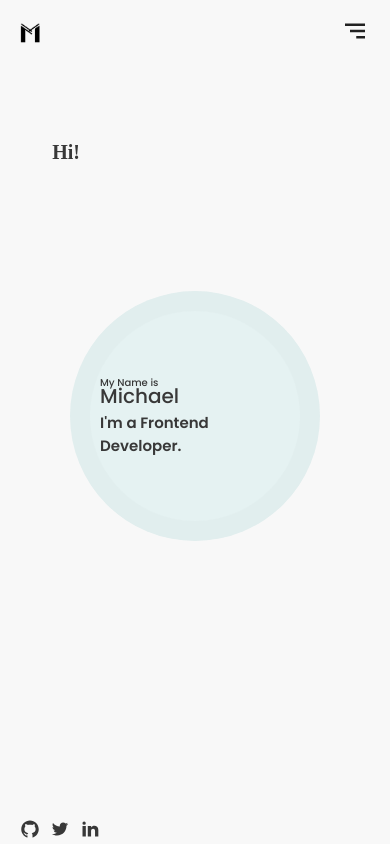
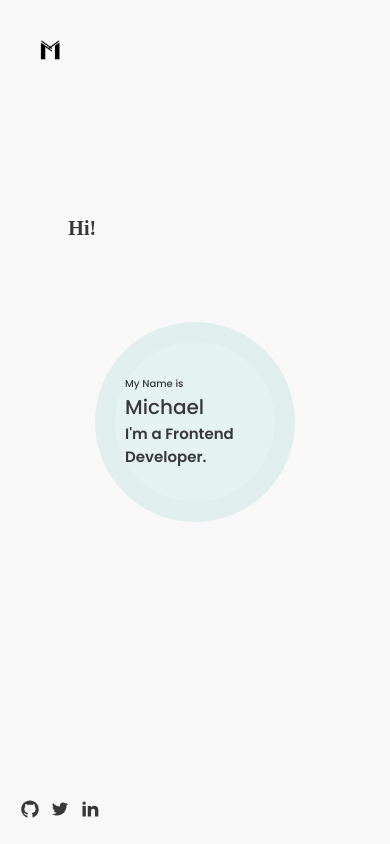
Before and after one commit to Michicko/michky, a React (Create React App) app in the folder client/: page / in a window 390 px wide. Shown: the top 844 px of the page. Built offline with nearby package versions, Linux system fonts and the light colour scheme.

Commit message:
cleaned up and removed nav-menu

```diff
--- a/client/src/components/Header.js
+++ b/client/src/components/Header.js
@@ -1,24 +1,26 @@
 import SocialIcons from "./SocialIcons"
-
+import logo from "../assets/images/logo.png";
 
 const Header = () => {
   return (
 		<div className='header'>
+			{/* logo */}
+			<img src={logo} alt='Michky logo' className='header-logo' />
 			<div className='header-content'>
-        <h1 className="primary-heading header-heading">Hi!</h1>
+				<h1 className='primary-heading header-heading'>Hi!</h1>
 				<div className='header-circle'>
 					<div className='header-outer-circle'>
 						<div className='header-inner-circle'>
-              <div className="header-inner-content">
-                <p className="header-lead">My Name is</p>
+							<div className='header-inner-content'>
+								<p className='header-lead'>My Name is</p>
 								<h2 className='header-main-heading'>Michael</h2>
 								<h3 className='header-title'>I'm a Frontend Developer.</h3>
 							</div>
 						</div>
 					</div>
 				</div>
-        <div className="header-socials">
-          <SocialIcons/>
+				<div className='header-socials'>
+					<SocialIcons />
 				</div>
 			</div>
 		</div>
--- a/client/src/components/Navigation/Navigation.js
+++ b/client/src/components/Navigation/Navigation.js
@@ -1,30 +1,13 @@
-import { usePageContext } from "../../contexts/page_context";
-import { BiMenuAltRight } from 'react-icons/bi';
-import logo from '../../assets/images/logo.png';
-import NavigationMenu from "./NavigationMenu";
+const Navigation = () => {
+	return (
+		<div className='navigation'>
+			<input type='checkbox' id='navi-toggle' className='navigation-checkbox' />
+			<label htmlFor='navi-toggle' className='navigation-btn'></label>
+			<div className='navigation-bg'>&nbsp;</div>
 
-const Navigation = () => {
-  const { is_nav_menu_opened } = usePageContext();
-
-  return (
-		<div className='navbar'>
-			<nav className='nav'>
-        {/* logo */}
-        <img src={logo} alt="Michky logo" className="nav-logo" />
-
-				{/* nav menu btn */}
-				{!is_nav_menu_opened && (
-					<button className='nav-btn' type='button'>
-						<BiMenuAltRight className='nav-icon' />
-					</button>
-				)}
-			</nav>
-
-      {/* navmenu */}
-      <NavigationMenu/>
+			<nav className='navigation-nav'></nav>
 		</div>
 	);
-}
-
+};
 
 export default Navigation;
--- a/client/src/components/Navigation/NavigationMenu.js
+++ /dev/null
@@ -1,11 +0,0 @@
-const NavigationMenu = () => {
-  return (
-    <div className="nav-menu">
-      <div className="nav-bg">
-
-      </div>
-    </div>
-  );
-}
-
-export default NavigationMenu;
--- a/client/src/css/_header.css
+++ b/client/src/css/_header.css
@@ -1,7 +1,8 @@
 .header {
-	height: calc(100vh - 6.5rem);
+	/* height: calc(100vh - 6.5rem); */
+	height: 100vh;
 	position: relative;
-	top: 6.5rem;
+	top: 0;
 	width: 100%;
 	left: 0;
 	padding: 0 4rem;
@@ -17,7 +18,7 @@
 	height: 40rem;
 	width: 40rem;
 	position: absolute;
-	top: 45%;
+	top: 50%;
 	left: 50%;
 	transform: translate(-50%, -50%);
 }
@@ -47,9 +48,9 @@
 	font-size: 5rem;
 	position: absolute;
 	left: 30%;
-	top: 5%;
+	top: 15%;
 	font-weight: 800;
-	transform: translate(-30, -5%);
+	transform: translate(-30, -15%);
 	font-family: "Times New Roman", Times, serif;
 }
 
@@ -74,7 +75,7 @@
 
 .header-socials {
 	position: absolute;
-	bottom: 0;
+	bottom: 2rem;
 	left: 0;
 }
 
@@ -82,11 +83,18 @@
 	color: var(--darkie);
 }
 
+.header-logo {
+	height: 3rem;
+	width: 3rem;
+	position: absolute;
+	top: 4rem;
+	left: 4rem;
+}
 
 @media only screen and (max-width: 75em) {
 	.header-heading {
 		left: 25%;
-		transform: translate(-25, -5%);
+		transform: translate(-25%, -15%);
 	}
 }
 
@@ -111,8 +119,8 @@
 
 @media only screen and (max-width: 48em) {
 	.header-circle {
-		height: 30rem;
-		width: 30rem;
+		height: 25rem;
+		width: 25rem;
 	}
 
 	.header-heading {
@@ -122,15 +130,18 @@
 	.header-main-heading {
 		font-size: 2.5rem;
 	}
+	.header-lead {
+		font-size: 1.2rem;
+	}
 
 	.header-heading {
-		left: 15%;
-		top: 15%;
-		transform: translate(-15%, -15%);
+		left: 20%;
+		top: 25%;
+		transform: translate(-20%, -25%);
 	}
 
 	.header-title {
-		font-size: 1.8rem;
+		font-size: 1.4rem;
 	}
 }
 
@@ -141,8 +152,8 @@
 }
 
 	.header-circle {
-		height: 25rem;
-		width: 25rem;
+		height: 20rem;
+		width: 20rem;
 	}
 
 	.header-heading {
@@ -154,16 +165,22 @@
 	}
 
 	.header-heading {
-		left: 10%;
-		top: 10%;
-		transform: translate(-10%, -10%);
+		left: 15%;
+		top: 25%;
+		transform: translate(-15%,  25%);
 	}
 
   	.header-lead {
 		font-size: 1rem;
+		margin-bottom: 0;
 	}
 
 	.header-title {
 		font-size: 1.5rem;
 	}
+
+		.header-logo {
+	height: 2rem;
+	width: 2rem;
 }
+}
--- a/client/src/css/_navigation.css
+++ b/client/src/css/_navigation.css
@@ -1,4 +1,4 @@
-.navbar {
+.navigation {
 	height: 6.5rem;
 	width: 100%;
 	position: fixed;
@@ -17,6 +17,23 @@
 	padding: 0 4rem;
 }
 
+.nav-bg{
+	position: fixed;
+	top: 0;
+	right: 0;
+	height: 100vh;
+	width: 100%;
+	/* background: #000; */
+	z-index:20;
+}
+
+.nav-list{
+	position: absolute;
+	top: 0;
+	z-index: 25;
+	color: var(--light-color);
+}
+
 .nav-btn {
 	background: transparent;
 	border: none;
@@ -29,10 +46,6 @@
 	color: var(--dark-color);
 }
 
-.nav-logo {
-	height: 3rem;
-	width: 3rem;
-}
 
 @media only screen and (max-width: 30em) {
 	.nav {
--- a/client/src/pages/Homepage/Homepage.js
+++ b/client/src/pages/Homepage/Homepage.js
@@ -8,7 +8,7 @@ import Projects from "../../components/Projects";
 const Homepage = () => {
 	return (
     <>
-      <Navigation/>
+      {/* <Navigation/> */}
 			<Header />
 			<About />
 			<Projects />
```
Lines whose indentation alone changed are shown as unchanged.
